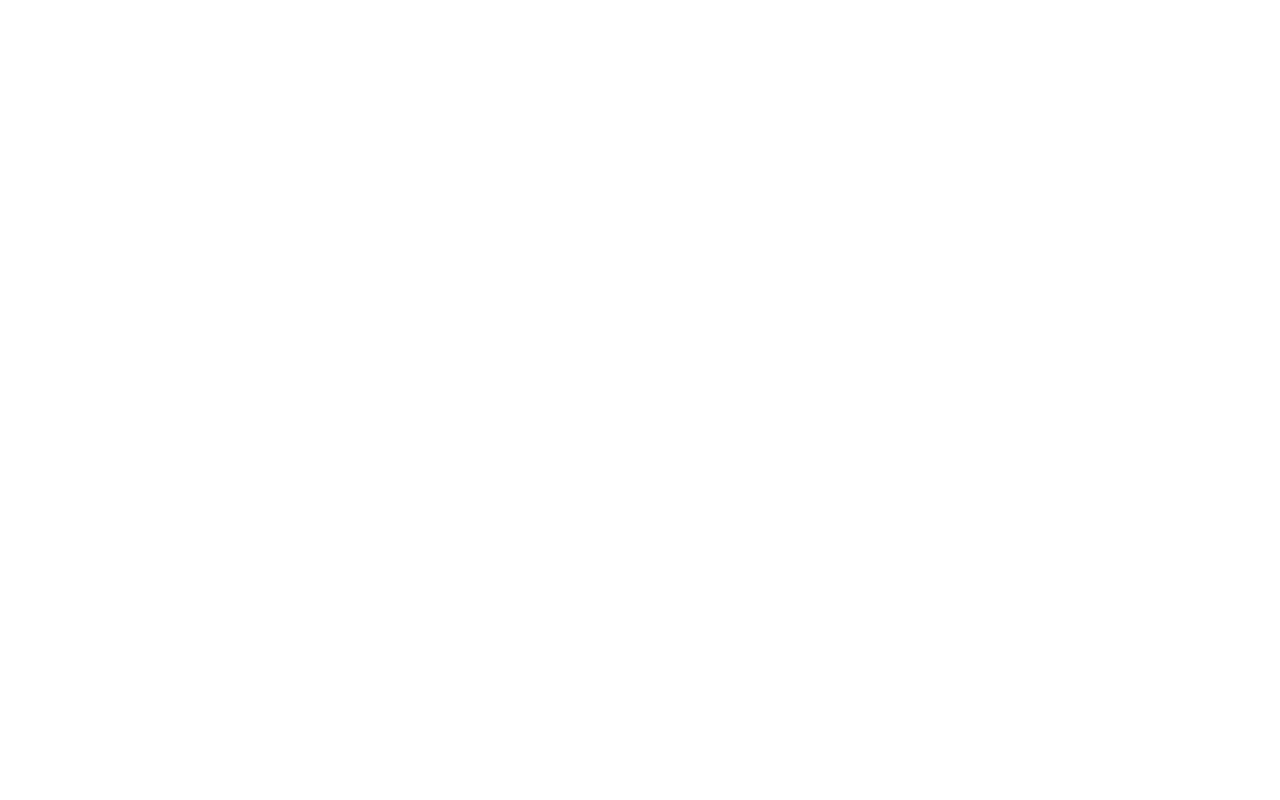
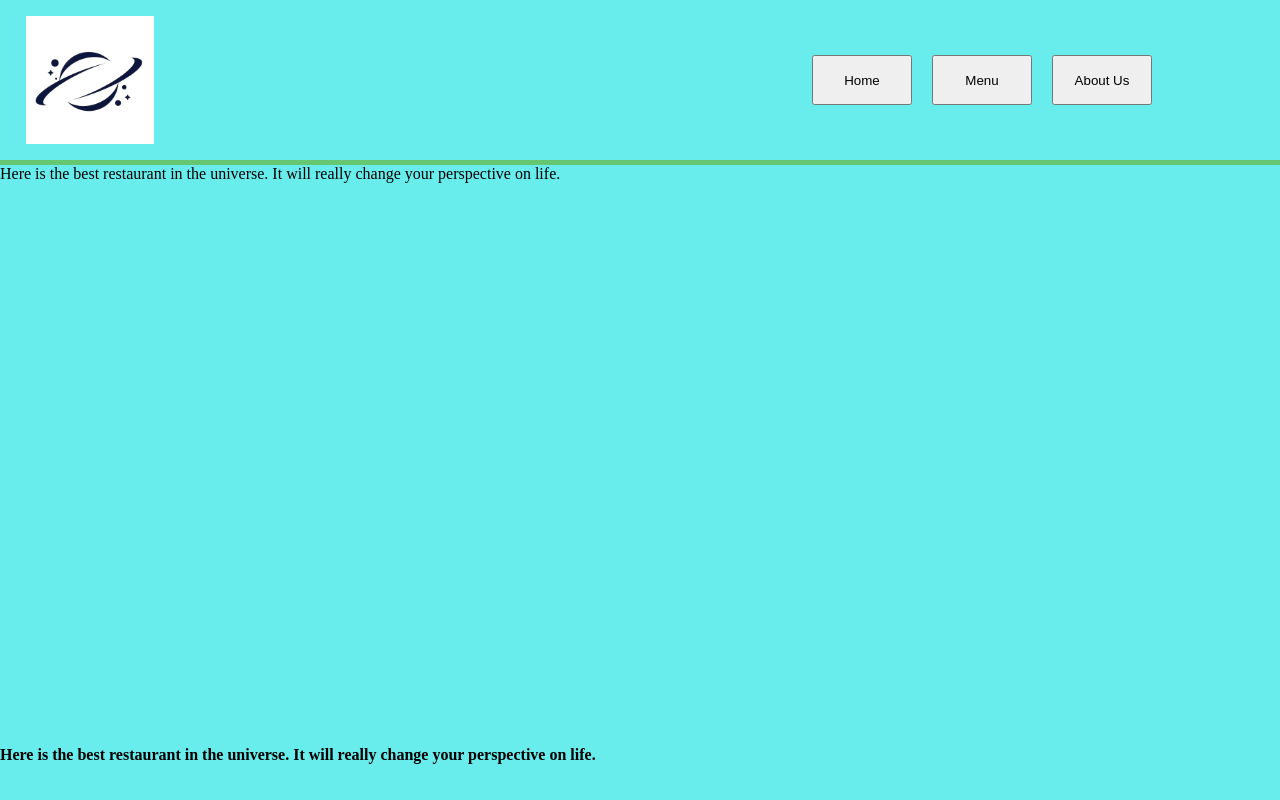
Before and after one commit to Aztarok/Restaurant-Page, a website built with webpack: page dist/index.html in a window 1280 px wide. Built offline with nearby package versions, Linux system fonts and the light colour scheme.

Commit message:
Basic webpage with loader

```diff
--- a/package.json
+++ b/package.json
@@ -4,7 +4,8 @@
   "description": "Restaurant Page project and my first project with webpack.",
   "main": "index.js",
   "scripts": {
-    "test": "echo \"Error: no test specified\" && exit 1"
+    "test": "echo \"Error: no test specified\" && exit 1",
+    "watch": "webpack --watch"
   },
   "repository": {
     "type": "git",
@@ -17,6 +18,8 @@
   },
   "homepage": "https://github.com/Aztarok/Restaurant-Page#readme",
   "devDependencies": {
+    "css-loader": "^6.7.3",
+    "style-loader": "^3.3.1",
     "webpack": "^5.75.0",
     "webpack-cli": "^5.0.1"
   }
--- a/src/index.js
+++ b/src/index.js
@@ -0,0 +1,16 @@
+import pageLoad from "./pageload";
+import "./style.css";
+pageLoad();
+let navbar = document.querySelector(".header")
+let main = document.querySelector(".content");
+
+let btns = document.querySelectorAll(".btn");
+console.log(btns);
+
+btns.forEach(btn => {
+    btn.addEventListener("click", (e) => {
+        console.log(e.target);
+    })
+});
+
+// This will have the toggle to change pages
--- /dev/null
+++ b/src/menu.js
@@ -0,0 +1 @@
+// Will have the menu page in here
--- /dev/null
+++ b/src/pageload.js
@@ -0,0 +1,53 @@
+import logo from "../assets/logo.jpg";
+const body = document.getElementById("content");
+
+function headerLoad() {
+    let header = document.createElement("div");
+    header.classList.add("header");
+    let home = document.createElement("button");
+    home.classList.add("btn");
+    home.innerHTML = "Home";
+    let menu = document.createElement("button");
+    menu.innerHTML = "Menu";
+    menu.classList.add("btn");
+    let about = document.createElement("button");
+    about.innerHTML = "About Us";
+    about.classList.add("btn");
+    const headLogo = document.createElement("img");
+    headLogo.src = logo;
+    let btnGroup = document.createElement("div");
+    btnGroup.classList.add("btns");
+    btnGroup.appendChild(home);
+    btnGroup.appendChild(menu);
+    btnGroup.appendChild(about);
+    header.appendChild(headLogo);
+    header.appendChild(btnGroup);
+    console.log(header);
+    body.appendChild(header);
+}
+
+function contentLoad() {
+    let content = document.createElement("div");
+    content.classList.add("content");
+    let changable = document.createElement("div");
+    changable.innerHTML = "Here is the best restaurant in the universe. It will really change your perspective on life.";
+    content.appendChild(changable);
+    body.appendChild(content);
+}
+
+function footerLoad() {
+    let footer= document.createElement("div");
+    footer.classList.add("footer");
+    let changable = document.createElement("h4");
+    changable.innerHTML = "Here is the best restaurant in the universe. It will really change your perspective on life.";
+    footer.appendChild(changable);
+    body.appendChild(footer);
+}
+
+function pageLoad() {
+    headerLoad();
+    contentLoad();
+    footerLoad();
+}
+
+export default pageLoad;
--- /dev/null
+++ b/src/style.css
@@ -0,0 +1,44 @@
+body {
+    height: 100vh;
+    width: 100vw;
+    margin: 0;
+    padding: 0;
+    display: flex;
+    background-color: rgb(104, 236, 236);
+}
+
+.header {
+    display: flex;
+    flex: 1;
+    max-width: 100vw;
+    height: 20%;
+    align-items: center;
+    border-bottom: 5px solid rgb(102, 199, 115);
+}
+
+.header img {
+    margin-right: auto;
+    height: 80%;
+    margin-left: 2%;
+}
+
+.btns {
+    gap: 20px;
+    margin-left: auto;
+    margin-right: 10%;
+    display: flex;
+}
+
+button {
+    width: 100px;
+    height: 50px;
+}
+
+div > .content {
+    height: 70%;
+}
+
+.footer {
+    width: 100vw;
+    max-height: 10%;
+}
--- a/webpack.config.js
+++ b/webpack.config.js
@@ -6,4 +6,16 @@ module.exports = {
         filename: "main.js",
         path: path.resolve(__dirname, "dist"),
     },
+    module: {
+        rules: [
+            {
+                test: /\.css$/i,
+                use: ['style-loader', 'css-loader'],
+            },
+            {
+                test: /\.(png|svg|jpg|jpeg|gif)$/i,
+                type: 'asset/resource',
+            },
+        ],
+    },
 };
```
Also changed, not shown: assets/logo.jpg (added), dist/79caad6592bee84f22f0.jpg (added), dist/index.html, dist/main.js (added), 1 other file.
